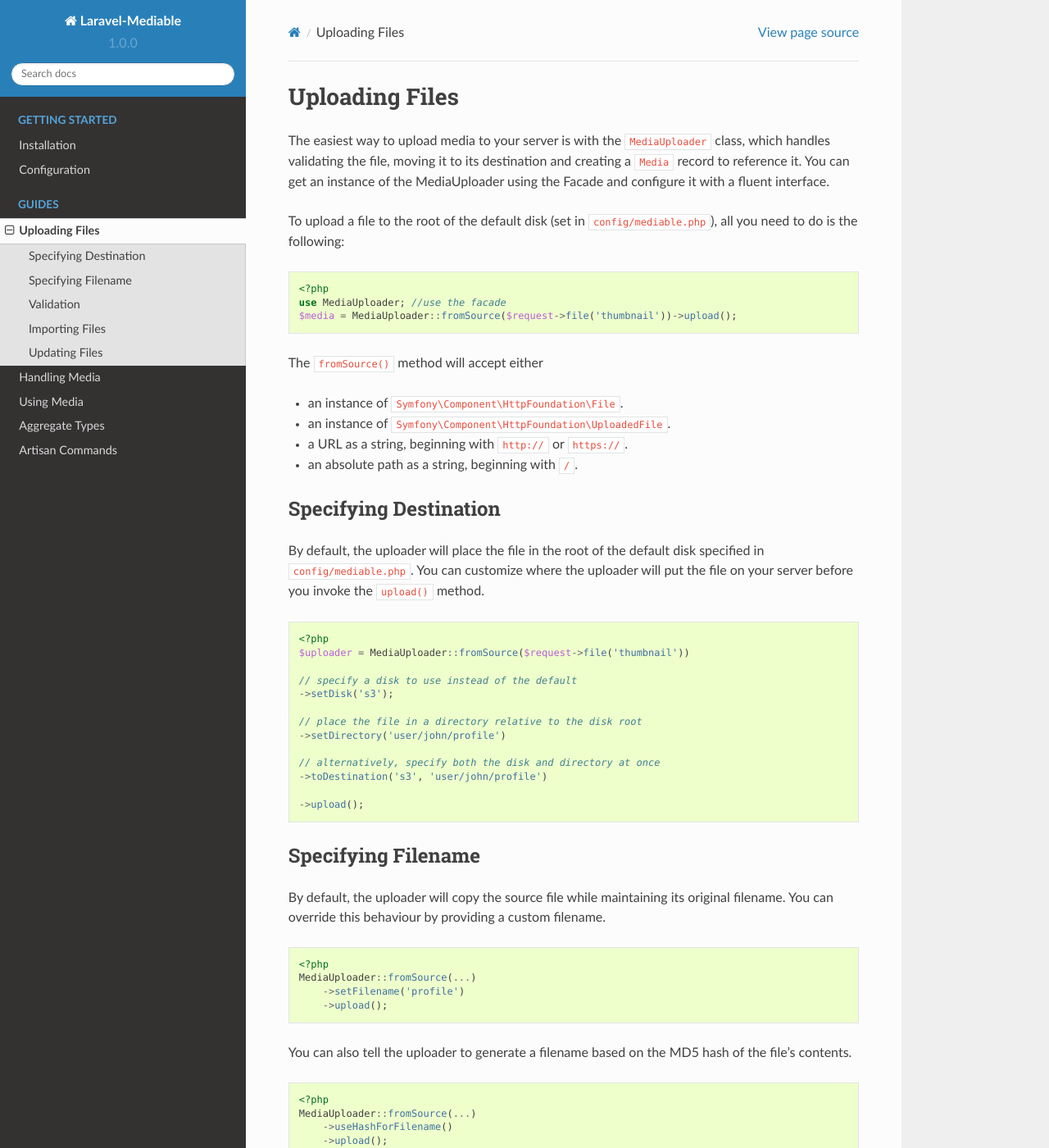
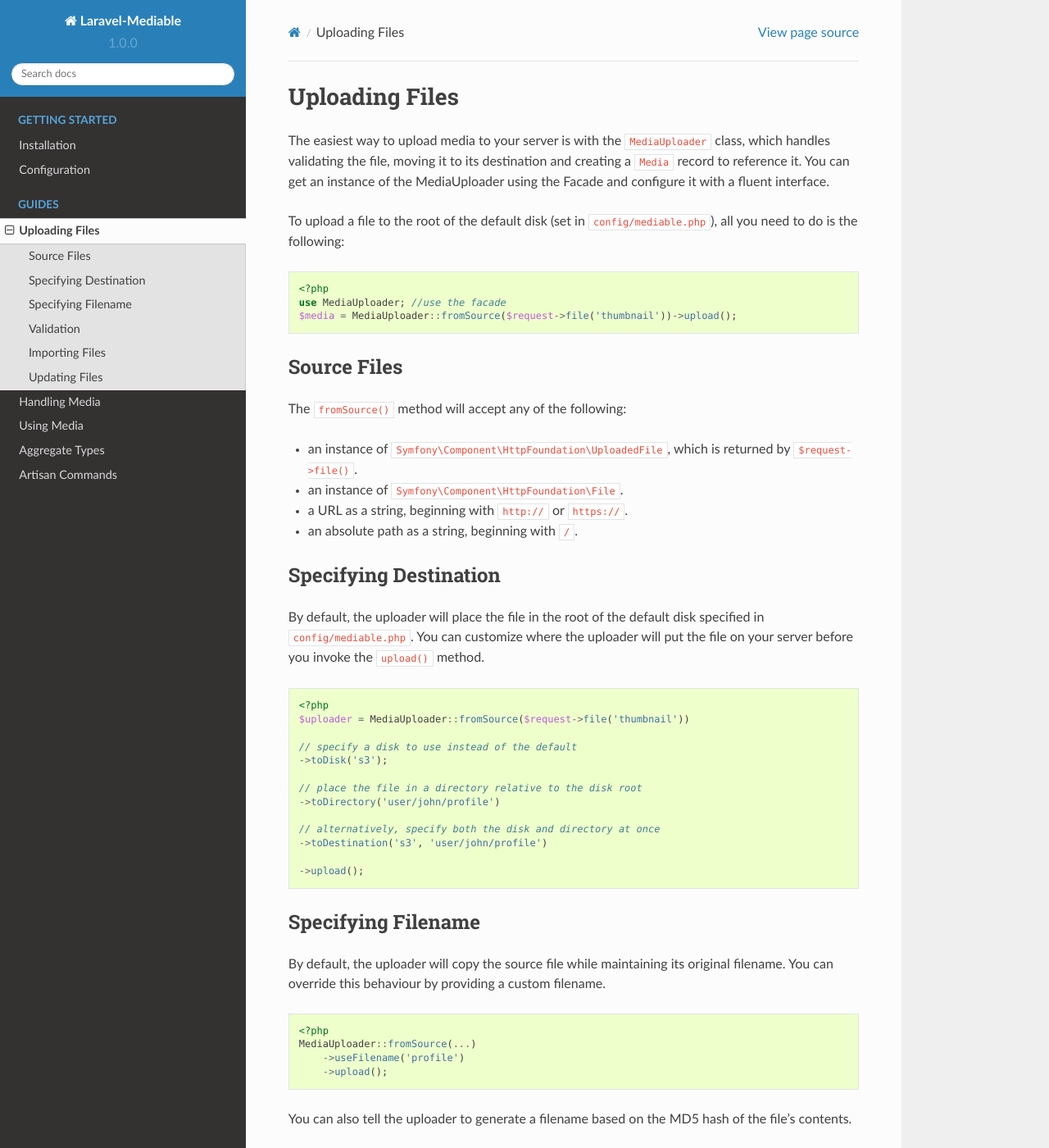
Before and after one commit to plank/laravel-mediable, a Sphinx documentation site: the page built from docs/source/uploader.rst, in a window 1280 px wide and 1400 px high. Shown: the whole window at 82% size. Built offline with Sphinx 7.4.7 and the Read the Docs theme 2.0.0, drawn with Linux system fonts in a browser that asks for light colours; some of the changed text lies outside the part shown.

Commit message:
renamed some uploader methods

```diff
--- a/docs/source/uploader.rst
+++ b/docs/source/uploader.rst
@@ -12,11 +12,13 @@
     use MediaUploader; //use the facade
     $media = MediaUploader::fromSource($request->file('thumbnail'))->upload();
 
+Source Files
+----------------------
 
-The ``fromSource()`` method will accept either
+The ``fromSource()`` method will accept any of the following:
 
+- an instance of ``Symfony\Component\HttpFoundation\UploadedFile``, which is returned by ``$request->file()``.
 - an instance of ``Symfony\Component\HttpFoundation\File``.
-- an instance of ``Symfony\Component\HttpFoundation\UploadedFile``.
 - a URL as a string, beginning with ``http://`` or ``https://``.
 - an absolute path as a string, beginning with ``/``.
 
@@ -31,10 +33,10 @@
     $uploader = MediaUploader::fromSource($request->file('thumbnail'))
 
     // specify a disk to use instead of the default
-    ->setDisk('s3');
+    ->toDisk('s3');
 
     // place the file in a directory relative to the disk root
-    ->setDirectory('user/john/profile')
+    ->toDirectory('user/john/profile')
 
     // alternatively, specify both the disk and directory at once
     ->toDestination('s3', 'user/john/profile')
@@ -50,7 +52,7 @@
 
     <?php
     MediaUploader::fromSource(...)
-        ->setFilename('profile')
+        ->useFilename('profile')
         ->upload();
 
 You can also tell the uploader to generate a filename based on the MD5 hash of the file's contents.
```
Also changed, not shown: other parts of docs/source/uploader.rst (+1 -1 lines), 8 other files.
